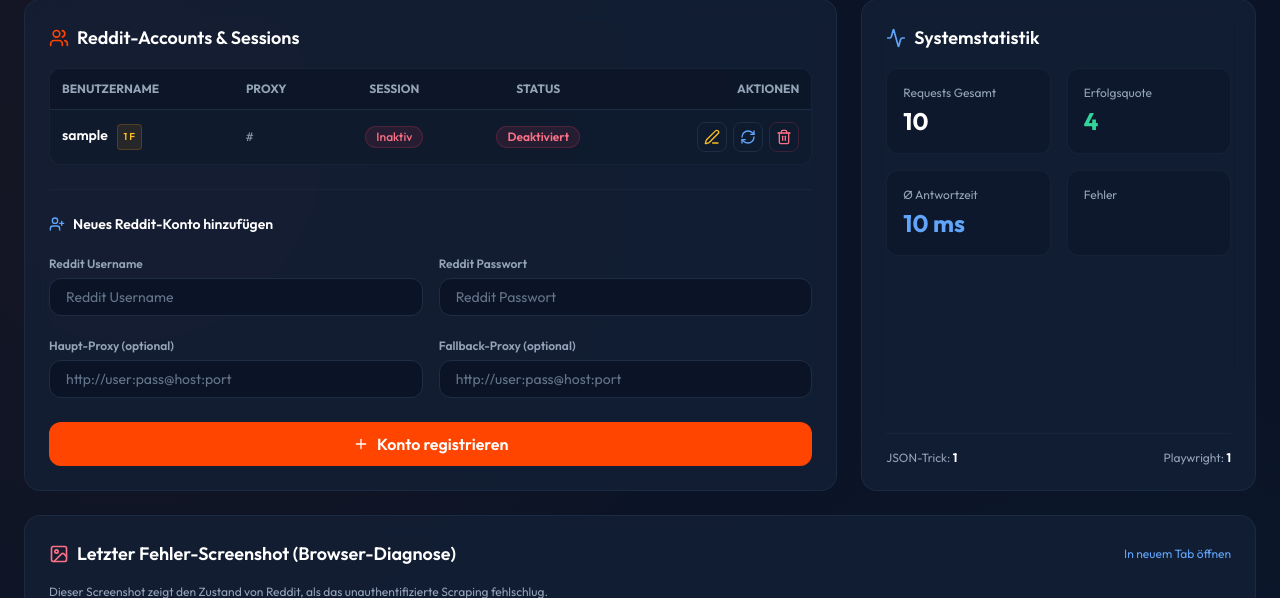
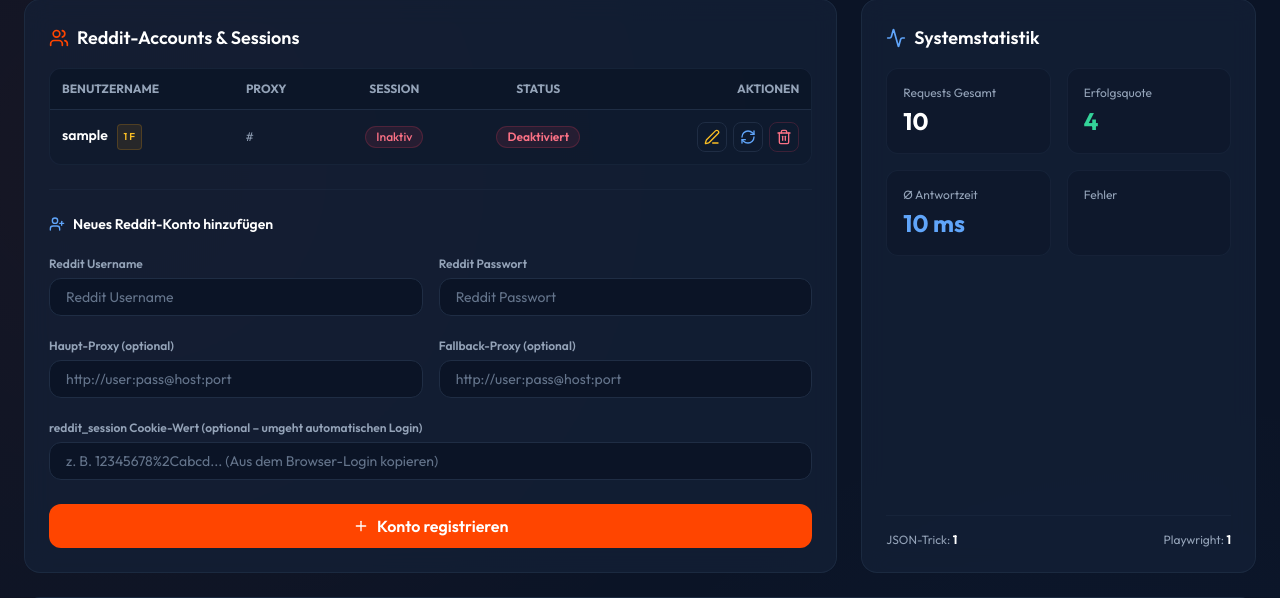
Before and after one commit to aljan92/rddtscpr, a FastAPI app: template app/templates/dashboard.html in a window 1280 px wide. Shown: the part 127-725 px from the top of the page. Run offline with FastAPI, Linux system fonts and the light colour scheme; the template is opened without the code that fills it: most values are stand-ins (such as "Sample title", 1, 10 or a date in 2020); some libraries are stand-ins or nearby versions.

Commit message:
Feature: Implement manual reddit_session cookie input to bypass automated headless login challenges on NAS

```diff
--- a/app/main.py
+++ b/app/main.py
@@ -291,21 +291,50 @@ async def admin_dashboard(
         }
     )
 
+def make_session_state_from_cookie(cookie_val: str) -> str:
+    cookie_val = cookie_val.strip()
+    if cookie_val.startswith("reddit_session="):
+        cookie_val = cookie_val.split("=", 1)[1]
+    cookie_val = cookie_val.split(";")[0].strip()
+
+    state = {
+        "cookies": [
+            {
+                "name": "reddit_session",
+                "value": cookie_val,
+                "domain": ".reddit.com",
+                "path": "/",
+                "expires": -1,
+                "httpOnly": True,
+                "secure": True,
+                "sameSite": "Lax"
+            }
+        ]
+    }
+    return json.dumps(state)
+
 @app.post("/admin/accounts/add")
 async def admin_add_account(
     username: str = Form(...),
     password: str = Form(...),
     proxy_url: str = Form(None),
     fallback_proxy_url: str = Form(None),
+    reddit_session: str = Form(None),
     admin_user: str = Depends(verify_admin),
     db: Session = Depends(get_db)
 ):
     try:
+        session_state = None
+        if reddit_session and reddit_session.strip():
+            session_state = make_session_state_from_cookie(reddit_session)
+
         new_acc = RedditAccount(
             username=username.strip(),
             password=password.strip(),
             proxy_url=proxy_url.strip() if proxy_url else None,
-            fallback_proxy_url=fallback_proxy_url.strip() if fallback_proxy_url else None
+            fallback_proxy_url=fallback_proxy_url.strip() if fallback_proxy_url else None,
+            session_state=session_state,
+            is_active=True if session_state else False
         )
         db.add(new_acc)
         db.commit()
@@ -406,6 +435,7 @@ async def admin_edit_account(
     password: str = Form(None),
     proxy_url: str = Form(None),
     fallback_proxy_url: str = Form(None),
+    reddit_session: str = Form(None),
     admin_user: str = Depends(verify_admin),
     db: Session = Depends(get_db)
 ):
@@ -419,6 +449,19 @@ async def admin_edit_account(
             acc.password = password.strip()
         acc.proxy_url = proxy_url.strip() if proxy_url else None
         acc.fallback_proxy_url = fallback_proxy_url.strip() if fallback_proxy_url else None
+
+        if reddit_session and reddit_session.strip():
+            acc.session_state = make_session_state_from_cookie(reddit_session)
+            acc.is_active = True
+            acc.failure_count = 0
+            try:
+                import os
+                screenshot_path = f"./app/data/last_error_{acc.username}.png"
+                if os.path.exists(screenshot_path):
+                    os.remove(screenshot_path)
+            except Exception:
+                pass
+
         db.commit()
         return RedirectResponse(url=f"/admin/dashboard?success=Konto+{acc.username}+erfolgreich+aktualisiert!", status_code=303)
     except Exception as e:
--- a/app/templates/dashboard.html
+++ b/app/templates/dashboard.html
@@ -179,6 +179,10 @@
                         <div class="space-y-1">
                             <label class="text-xs text-slate-400 font-semibold">Fallback-Proxy (optional)</label>
                             <input type="text" name="fallback_proxy_url" placeholder="http://user:pass@host:port" class="w-full bg-reddit-dark border border-reddit-border rounded-xl px-4 py-2 text-sm text-white placeholder-slate-500 focus:outline-none focus:border-reddit-orange transition-all duration-200">
+                        </div>
+                        <div class="md:col-span-2 space-y-1">
+                            <label class="text-xs text-slate-400 font-semibold">reddit_session Cookie-Wert (optional – umgeht automatischen Login)</label>
+                            <input type="text" name="reddit_session" placeholder="z. B. 12345678%2Cabcd... (Aus dem Browser-Login kopieren)" class="w-full bg-reddit-dark border border-reddit-border rounded-xl px-4 py-2 text-sm text-white placeholder-slate-500 focus:outline-none focus:border-reddit-orange transition-all duration-200">
                         </div>
 
                         <div class="md:col-span-2 pt-2">
@@ -364,6 +368,10 @@
                      <label class="text-xs text-slate-400 font-semibold">Fallback-Proxy</label>
                      <input type="text" id="edit-fallback-proxy" name="fallback_proxy_url" class="w-full bg-reddit-dark border border-reddit-border rounded-xl px-4 py-2 text-sm text-white placeholder-slate-500 focus:outline-none focus:border-reddit-orange transition-all">
                 </div>
+                <div class="space-y-1">
+                     <label class="text-xs text-slate-400 font-semibold">reddit_session Cookie-Wert (optional – überschreibt Session)</label>
+                     <input type="text" id="edit-session" name="reddit_session" placeholder="z. B. 12345678%2Cabcd..." class="w-full bg-reddit-dark border border-reddit-border rounded-xl px-4 py-2 text-sm text-white placeholder-slate-500 focus:outline-none focus:border-reddit-orange transition-all">
+                </div>
 
                 <div class="pt-4 flex justify-end space-x-3">
                      <button type="button" onclick="closeEditModal()" class="text-xs bg-slate-800 hover:bg-slate-700 text-slate-300 font-semibold px-4 py-2 rounded-xl transition-all">
@@ -462,11 +470,13 @@
             const usernameInput = document.getElementById('edit-username');
             const proxyInput = document.getElementById('edit-proxy');
             const fallbackProxyInput = document.getElementById('edit-fallback-proxy');
+            const sessionInput = document.getElementById('edit-session');
 
             form.action = `/admin/accounts/${accountId}/edit`;
             usernameInput.value = username;
             proxyInput.value = proxyUrl === 'Kein Proxy' ? '' : proxyUrl;
             fallbackProxyInput.value = fallbackProxyUrl === 'Kein Proxy' ? '' : fallbackProxyUrl;
+            sessionInput.value = '';
 
             modal.classList.remove('hidden');
             modal.classList.add('flex');
```
